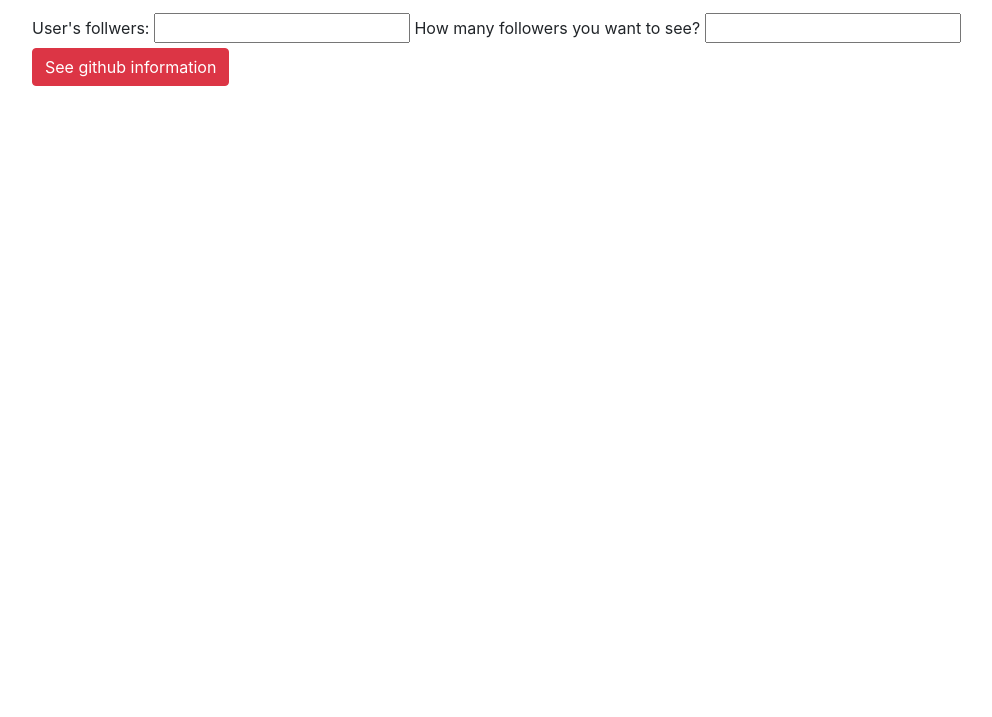
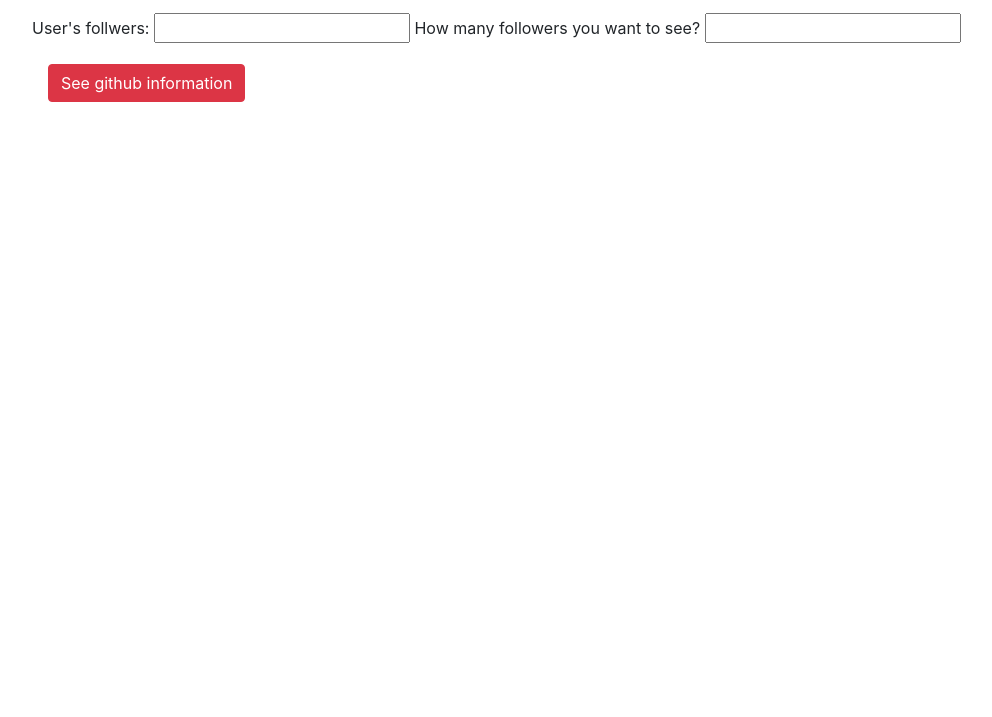
Before and after one commit to andres21peace/api-followers, a plain HTML site: page index.html in a window 1280 px wide. Shown: the part 83-800 px from the top of the page, without its empty margins (53-1045 px from the left). Drawn offline with nearby package versions, Linux system fonts and the light colour scheme.

Commit message:
Update index.html

```diff
--- a/index.html
+++ b/index.html
@@ -21,7 +21,7 @@
             <input type="number" name="howMany" class="howMany">
         </form>
 
-        <button id="btn" class="btn btn-danger">See github information</button>
+        <button id="btn" class="btn m-3 btn-danger">See github information</button>
 
         <div class="followers-container d-flex" style="flex-wrap: wrap;">
         </div>
```
